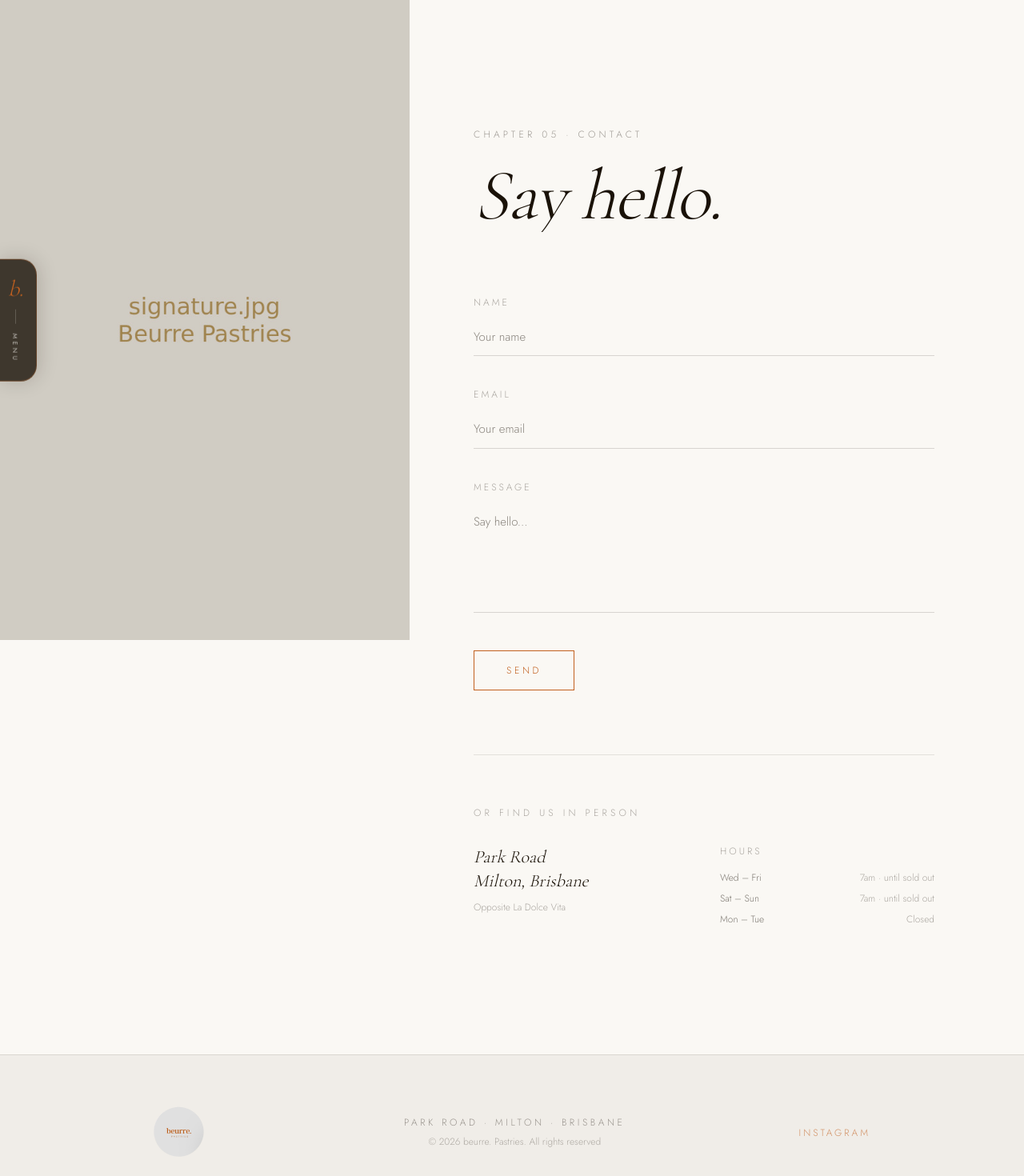
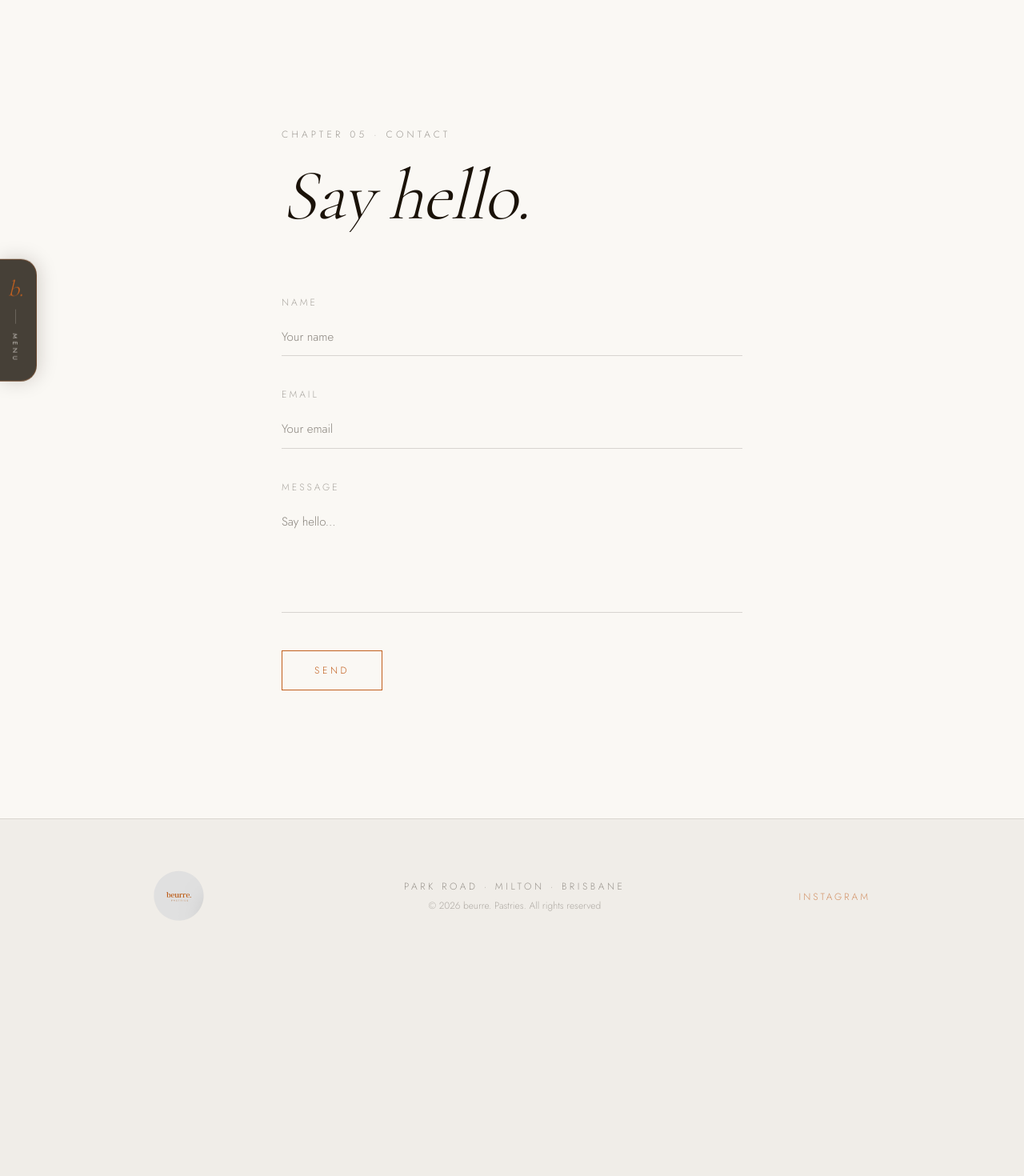
Before and after one commit to Wissko/beurre-pastries-v2, a Next.js app: page /contact in a window 1280 px wide. Shown: the top 1470 px of the page at 80% size. After the commit the page ends 1216 px from the top, so only its background shows below. Built offline with nearby package versions, Linux system fonts and the light colour scheme.

Commit message:
revert: restore pre-bento version

```diff
--- a/app/contact/page.tsx
+++ b/app/contact/page.tsx
@@ -2,7 +2,6 @@
 
 import { useState, useRef } from "react";
 import { motion, useInView } from "framer-motion";
-import Image from "next/image";
 import FooterSection from "@/components/FooterSection";
 
 const EASE_LUXURY = [0.22, 1, 0.36, 1] as const;
@@ -13,12 +12,6 @@ const fields = [
 ] as const;
 
 type FormState = { name: string; email: string; message: string };
-
-const hours = [
-  { day: "Wed – Fri", time: "7am · until sold out" },
-  { day: "Sat – Sun", time: "7am · until sold out" },
-  { day: "Mon – Tue", time: "Closed" },
-];
 
 export default function ContactPage() {
   const titleRef = useRef<HTMLDivElement>(null);
@@ -34,31 +27,10 @@ export default function ContactPage() {
   return (
     <main>
       <section
-        className="relative min-h-screen flex"
+        className="relative min-h-screen py-40 px-6"
         style={{ backgroundColor: "#faf8f4" }}
       >
-        {/* ── Left: Sticky image (hidden on mobile) ─────── */}
-        <div className="hidden md:block sticky top-0 h-screen w-[40%] shrink-0">
-          <div className="relative w-full h-full overflow-hidden">
-            <Image
-              src="/images/signature.jpg"
-              alt="Beurre signature"
-              fill
-              priority
-              className="object-cover"
-              sizes="40vw"
-            />
-            <div
-              className="absolute inset-0"
-              style={{ background: "rgba(26,18,8,0.15)" }}
-            />
-          </div>
-        </div>
-
-        {/* ── Right: Form + In Person ───────────────────── */}
-        <div className="flex-1 py-40 px-8 md:px-16 lg:px-20">
-          <div className="max-w-xl">
-            {/* Chapter header */}
+        <div className="max-w-xl mx-auto">
           <div ref={titleRef} className="mb-20">
             <div className="overflow-hidden mb-6">
               <motion.p
@@ -106,11 +78,7 @@ export default function ContactPage() {
                   initial={{ opacity: 0, y: 20 }}
                   whileInView={{ opacity: 1, y: 0 }}
                   viewport={{ once: true, margin: "-40px" }}
-                    transition={{
-                      duration: 1.2,
-                      delay: 0.3 + i * 0.12,
-                      ease: EASE_LUXURY,
-                    }}
+                  transition={{ duration: 1.2, delay: 0.3 + i * 0.12, ease: EASE_LUXURY }}
                 >
                   <label
                     htmlFor={field.name}
@@ -125,16 +93,9 @@ export default function ContactPage() {
                     type={field.type}
                     placeholder={field.placeholder}
                     value={form[field.name]}
-                      onChange={(e) =>
-                        setForm((s) => ({ ...s, [field.name]: e.target.value }))
-                      }
+                    onChange={(e) => setForm((s) => ({ ...s, [field.name]: e.target.value }))}
                     className="w-full bg-transparent border-b font-jost py-3 outline-none"
-                      style={{
-                        borderColor: "rgba(26, 18, 8, 0.15)",
-                        color: "#1a1208",
-                        fontSize: "15px",
-                        fontWeight: 300,
-                      }}
+                    style={{ borderColor: "rgba(26, 18, 8, 0.15)", color: "#1a1208", fontSize: "15px", fontWeight: 300 }}
                     required
                   />
                 </motion.div>
@@ -146,11 +107,7 @@ export default function ContactPage() {
                 viewport={{ once: true, margin: "-40px" }}
                 transition={{ duration: 1.2, delay: 0.54, ease: EASE_LUXURY }}
               >
-                  <label
-                    htmlFor="message"
-                    className="block font-jost text-xs tracking-[0.25em] uppercase opacity-35 mb-3"
-                    style={{ fontWeight: 300 }}
-                  >
+                <label htmlFor="message" className="block font-jost text-xs tracking-[0.25em] uppercase opacity-35 mb-3" style={{ fontWeight: 300 }}>
                   Message
                 </label>
                 <textarea
@@ -159,16 +116,9 @@ export default function ContactPage() {
                   rows={5}
                   placeholder="Say hello..."
                   value={form.message}
-                    onChange={(e) =>
-                      setForm((s) => ({ ...s, message: e.target.value }))
-                    }
+                  onChange={(e) => setForm((s) => ({ ...s, message: e.target.value }))}
                   className="w-full bg-transparent border-b font-jost py-3 outline-none resize-none"
-                    style={{
-                      borderColor: "rgba(26, 18, 8, 0.15)",
-                      color: "#1a1208",
-                      fontSize: "15px",
-                      fontWeight: 300,
-                    }}
+                  style={{ borderColor: "rgba(26, 18, 8, 0.15)", color: "#1a1208", fontSize: "15px", fontWeight: 300 }}
                   required
                 />
               </motion.div>
@@ -176,13 +126,7 @@ export default function ContactPage() {
               <motion.button
                 type="submit"
                 className="font-jost text-xs tracking-[0.3em] uppercase py-4 px-10 border"
-                  style={{
-                    borderColor: "#c2601f",
-                    color: "#c2601f",
-                    fontWeight: 300,
-                    background: "transparent",
-                    cursor: "pointer",
-                  }}
+                style={{ borderColor: "#c2601f", color: "#c2601f", fontWeight: 300, background: "transparent", cursor: "pointer" }}
                 initial={{ opacity: 0 }}
                 whileInView={{ opacity: 1 }}
                 viewport={{ once: true }}
@@ -193,68 +137,6 @@ export default function ContactPage() {
               </motion.button>
             </form>
           )}
-
-            {/* Or find us in person */}
-            <motion.div
-              className="mt-20 pt-16"
-              style={{ borderTop: "1px solid rgba(26,18,8,0.1)" }}
-              initial={{ opacity: 0, y: 20 }}
-              whileInView={{ opacity: 1, y: 0 }}
-              viewport={{ once: true, margin: "-40px" }}
-              transition={{ duration: 1.4, delay: 0.2, ease: EASE_LUXURY }}
-            >
-              <p
-                className="font-jost text-xs tracking-[0.35em] uppercase opacity-35 mb-8"
-                style={{ fontWeight: 300, color: "#1a1208" }}
-              >
-                Or find us in person
-              </p>
-              <div className="grid grid-cols-1 sm:grid-cols-2 gap-10">
-                <div>
-                  <p
-                    className="font-cormorant italic leading-snug mb-2"
-                    style={{ fontSize: "22px", color: "#1a1208" }}
-                  >
-                    Park Road
-                    <br />
-                    Milton, Brisbane
-                  </p>
-                  <p
-                    className="font-jost opacity-35"
-                    style={{ fontSize: "12px", fontWeight: 300, color: "#1a1208" }}
-                  >
-                    Opposite La Dolce Vita
-                  </p>
-                </div>
-                <div>
-                  <p
-                    className="font-jost text-xs tracking-[0.25em] uppercase opacity-35 mb-4"
-                    style={{ fontWeight: 300, color: "#1a1208" }}
-                  >
-                    Hours
-                  </p>
-                  <div className="space-y-2">
-                    {hours.map(({ day, time }) => (
-                      <div key={day} className="flex justify-between gap-4">
-                        <p
-                          className="font-jost opacity-55"
-                          style={{ fontSize: "12px", fontWeight: 300, color: "#1a1208" }}
-                        >
-                          {day}
-                        </p>
-                        <p
-                          className="font-jost opacity-35"
-                          style={{ fontSize: "12px", fontWeight: 300, color: "#1a1208" }}
-                        >
-                          {time}
-                        </p>
-                      </div>
-                    ))}
-                  </div>
-                </div>
-              </div>
-            </motion.div>
-          </div>
         </div>
       </section>
       <FooterSection />
```
Lines whose indentation alone changed are shown as unchanged.
